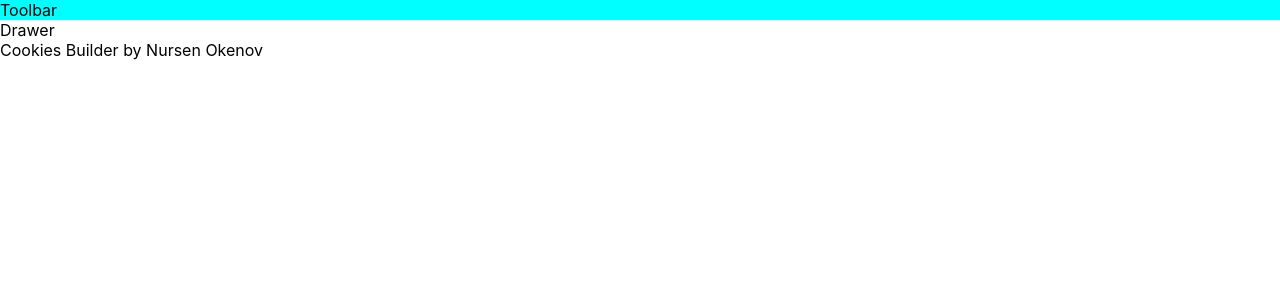
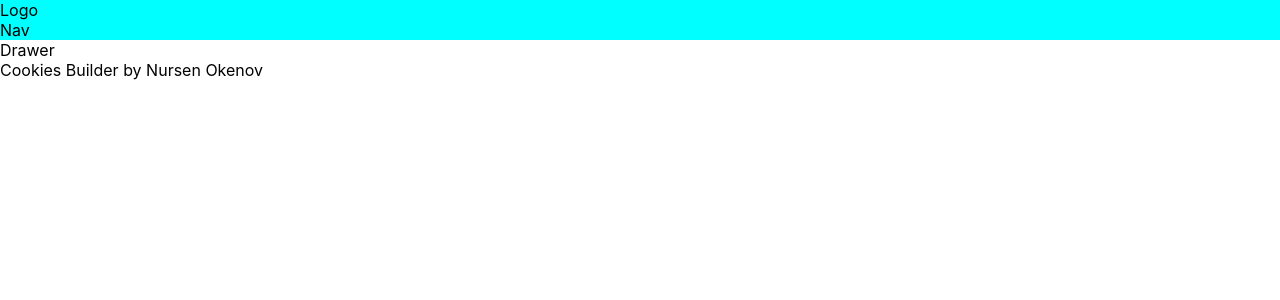
Before and after one commit to Nursen-Okenov/Cookies-Builder, a React (Create React App) app: page / in a window 1280 px wide. Shown: the top 300 px of the page. Built offline with nearby package versions, Linux system fonts and the light colour scheme.

Commit message:
Added new components Logo, Nav

```diff
--- /dev/null
+++ b/src/components/Layout/Logo/Logo.js
@@ -0,0 +1,8 @@
+import React from "react"
+import classes from "./Logo.module.css";
+
+export default () => (
+    <div className={classes.Logo}>
+        Logo
+    </div>
+);
--- /dev/null
+++ b/src/components/Layout/Toolbar/Nav/Nav.js
@@ -0,0 +1,8 @@
+import React from "react"
+import classes from "./Nav.module.css"
+
+export default () => (
+    <nav className={classes.Nav}>
+        Nav
+    </nav>
+);
--- a/src/components/Layout/Toolbar/Toolbar.js
+++ b/src/components/Layout/Toolbar/Toolbar.js
@@ -1,8 +1,11 @@
 import React from "react";
 import classes from "./Toolbar.module.css";
+import Logo from "../Logo/Logo";
+import Nav from "./Nav/Nav";
 
 export default () => (
     <div className={classes.Toolbar}>
-        Toolbar
+        <Logo />
+        <Nav/>
     </div>
 );
```
Also changed, not shown: src/components/Layout/Logo/Logo.module.css (added), src/components/Layout/Toolbar/Nav/Nav.module.css (added).
